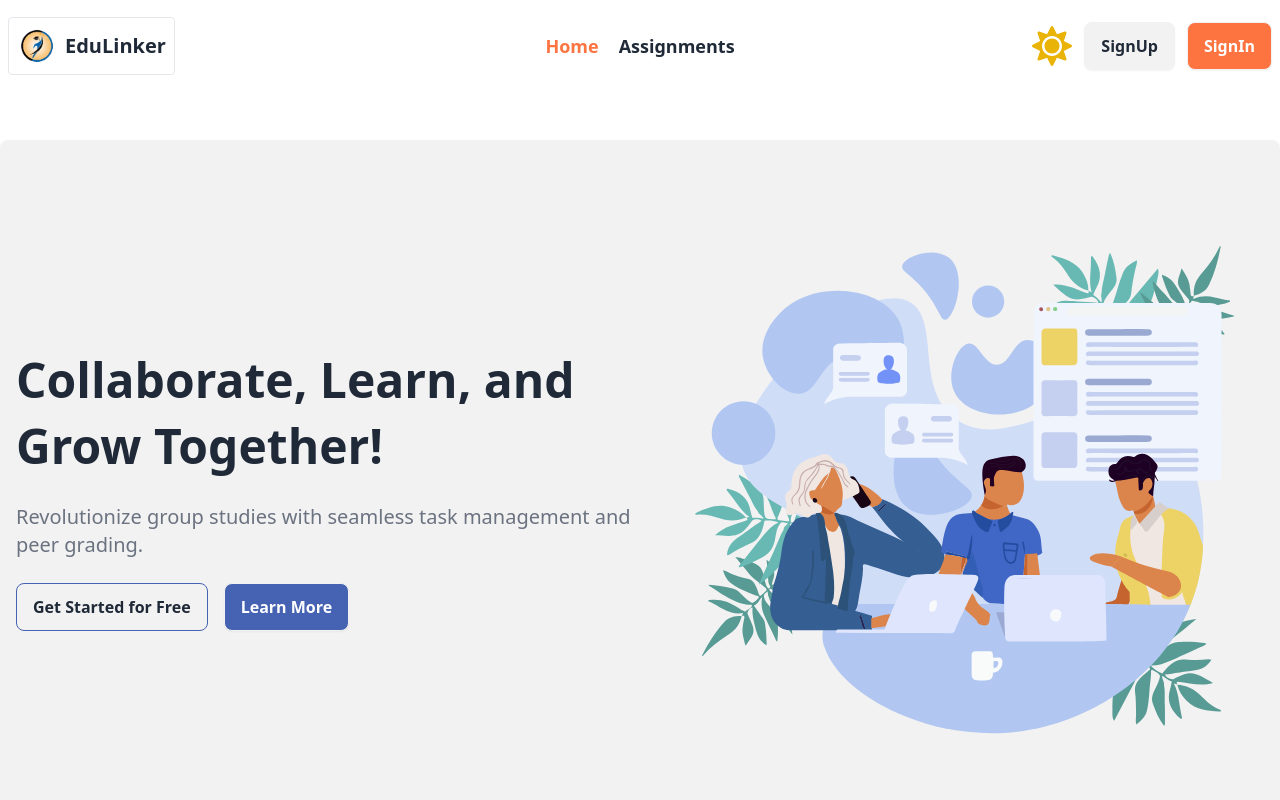
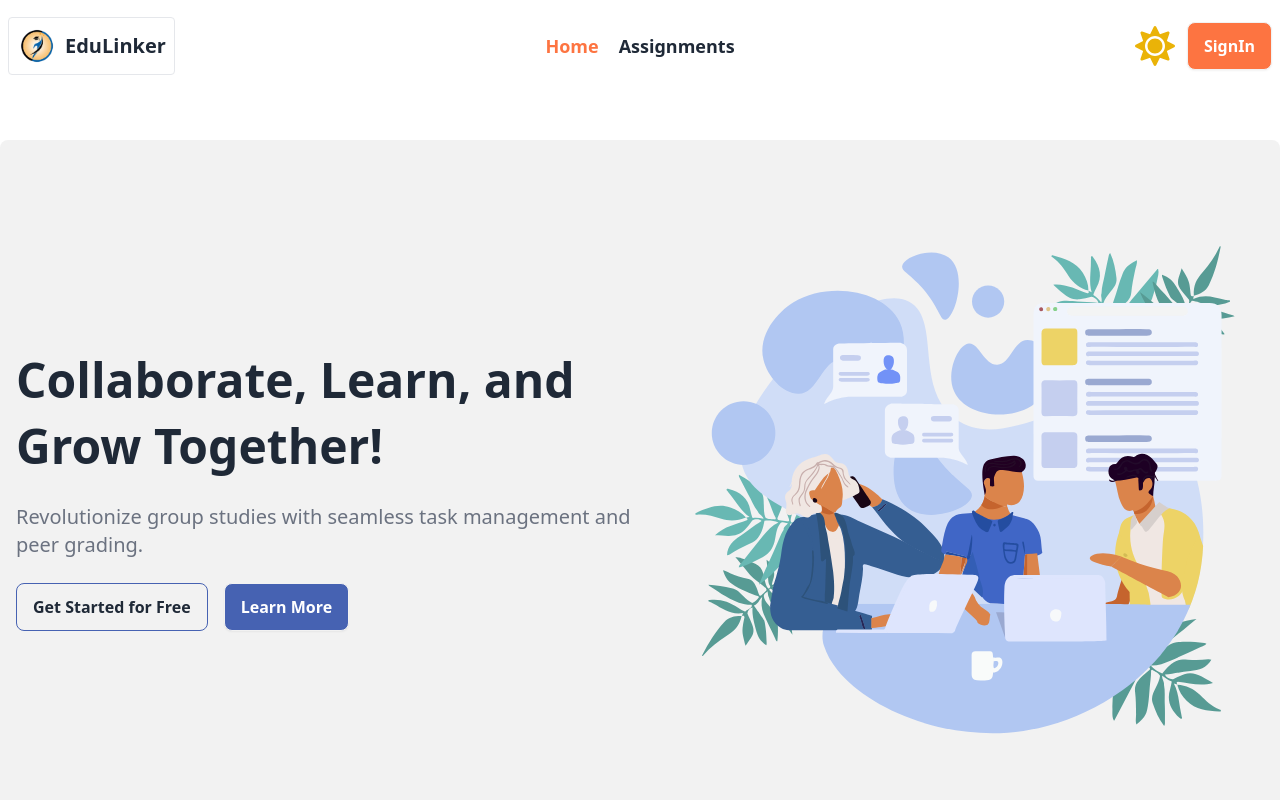
Before and after one commit to rahat0078/edu-linker-client-00, a React (Vite) app: page / in a window 1280 px wide. Shown: the top 800 px of the page. Built offline with nearby package versions, Linux system fonts and the light colour scheme; no server answers.

Commit message:
project done

```diff
--- a/src/components/Navbar.jsx
+++ b/src/components/Navbar.jsx
@@ -131,7 +131,6 @@ const Navbar = () => {
                             </>
                             :
                             <>
-                                <Link to="/signUp" className="btn text-[16px] rounded-lg">SignUp</Link>
                                 <Link to="/signIn" className="btn bg-[#FD7441] text-[16px] hover:bg-[#4662B2] text-white font-semibold rounded-lg">SignIn</Link>
                             </>
                     }
```
